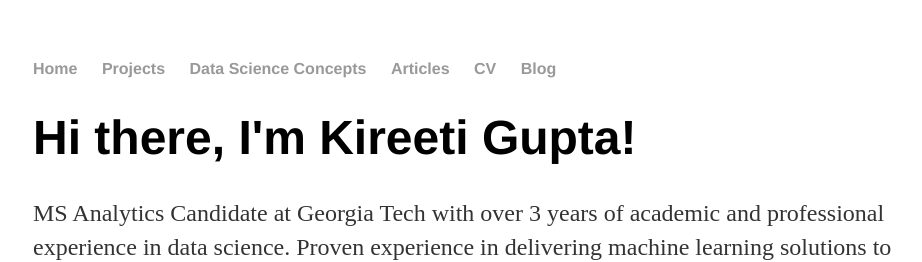
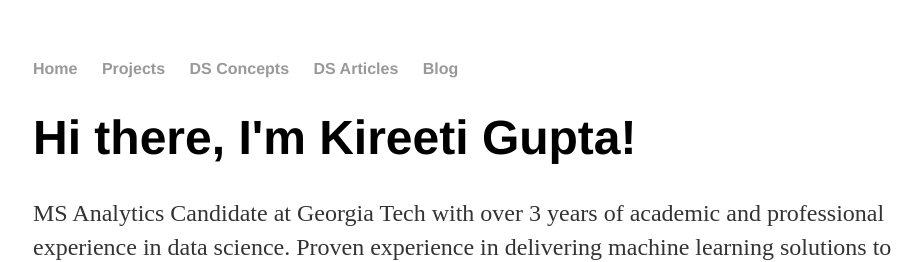
Before and after one commit to kireetigupta/kireetiboorla.github.io, a Jekyll site: the page built from index.html, in a window 1280 px wide. Shown: the top 262 px of the page, without its empty margins (159-1081 px from the left). Built offline with Jekyll 4.4.1, drawn with Linux system fonts in a browser that asks for light colours.

Commit message:
Update default.html

```diff
--- a/_layouts/default.html
+++ b/_layouts/default.html
@@ -10,9 +10,8 @@
 	    		<ul>
 	        		<li><a href="/">Home</a></li>
 		        	<li><a href="/projects">Projects</a></li>
-				<li><a href="/concepts">Data Science Concepts</a></li>
-		        	<li><a href="/articles">Articles</a></li>
-	        		<li><a href="/cv">CV</a></li>
+				<li><a href="/concepts">DS Concepts</a></li>
+		        	<li><a href="/articles">DS Articles</a></li>
 	        		<li><a href="/blog">Blog</a></li>
 	    		</ul>
 			</nav>
```
